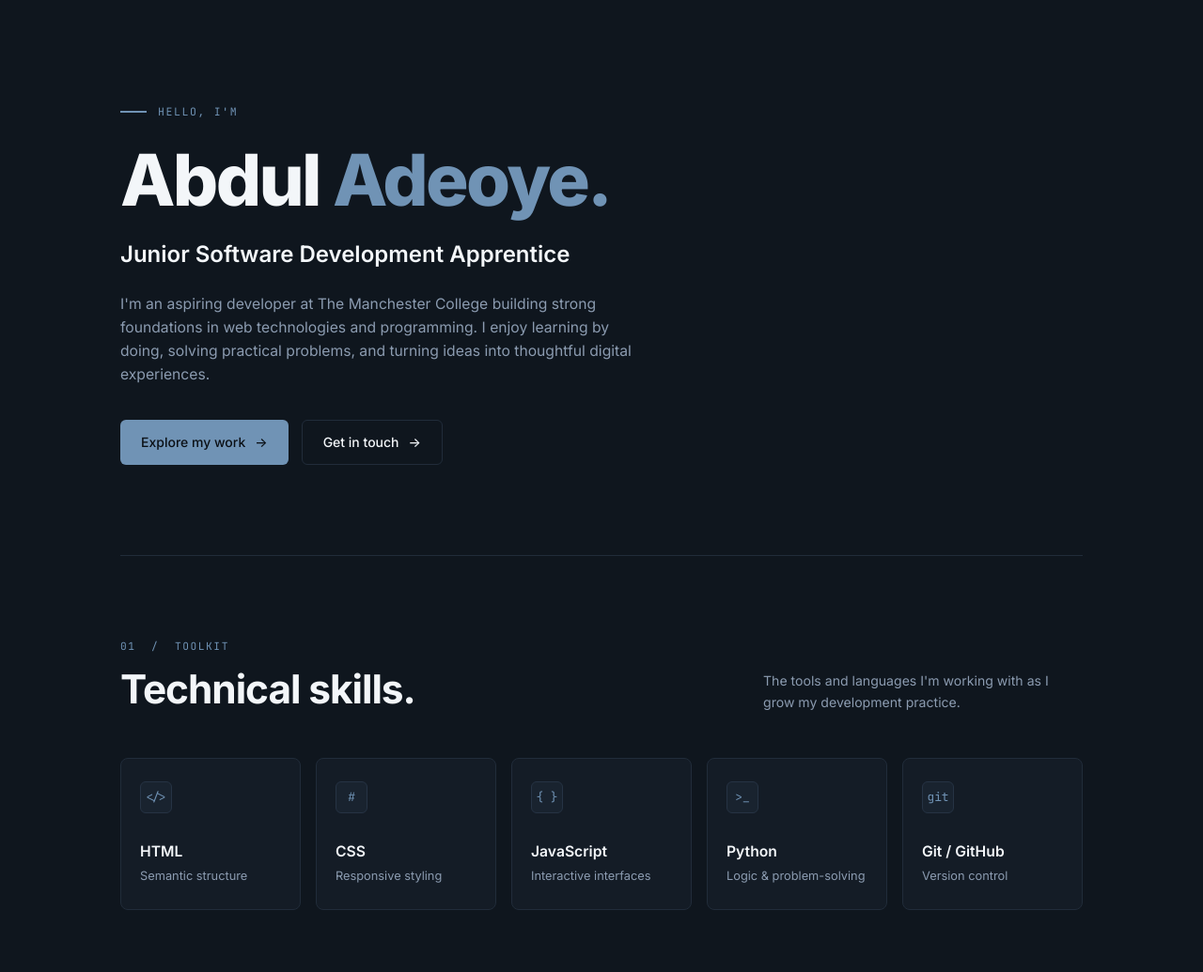
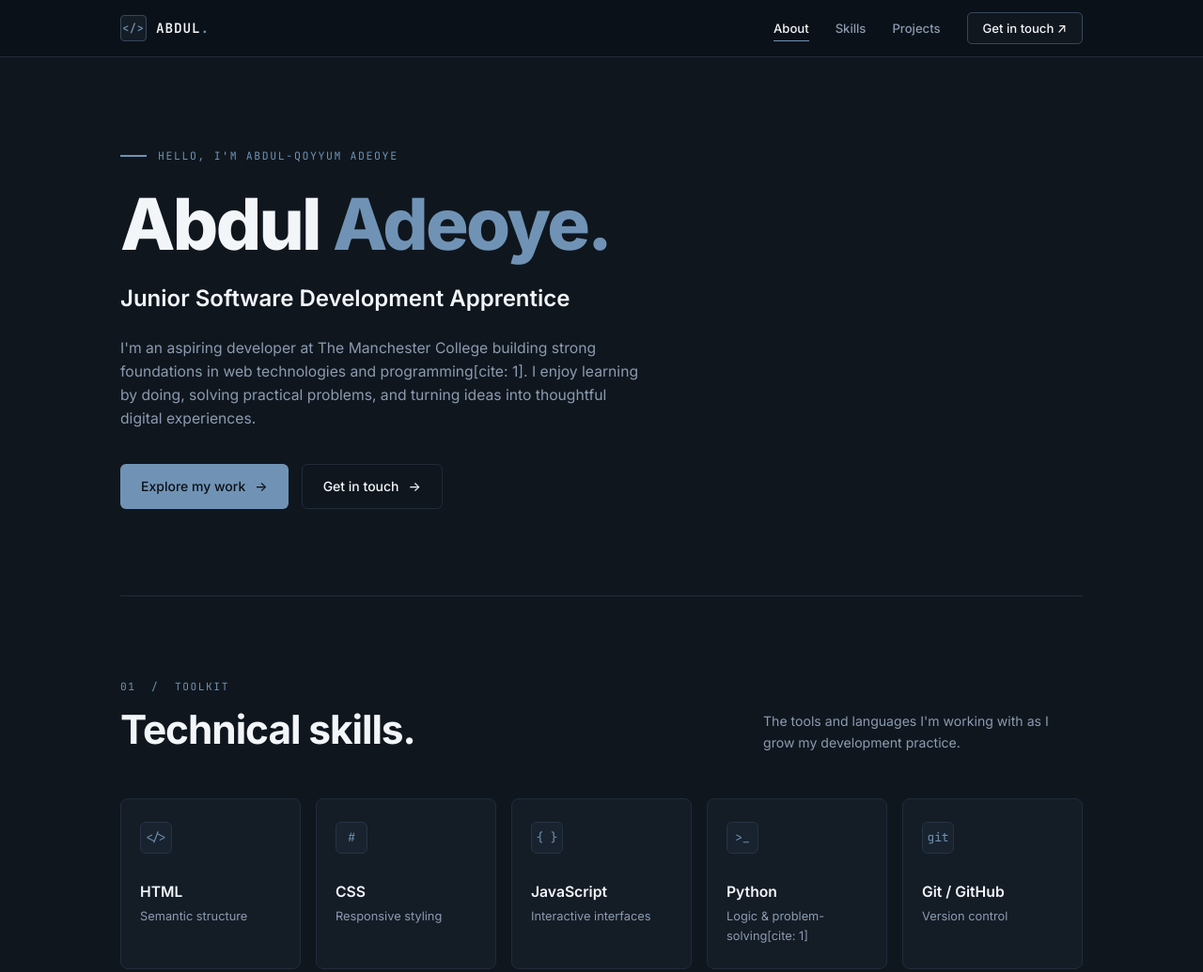
Before and after one commit to abdul-qoyyumadeoye-bot/My-Website, a plain HTML site: page html/index.html in a window 1280 px wide. Shown: the top 1035 px of the page at 94% size. Drawn offline with Linux system fonts and the light colour scheme.

Commit message:
made the navbar and it is interactive

```diff
--- a/css/style.css
+++ b/css/style.css
@@ -1,5 +1,6 @@
 :root {
   --bg-primary: #0f161e;
+  --bg-nav: rgba(12, 18, 25, 0.88);
   --bg-card: #141c26;
   --bg-card-hover: #18222e;
   --border-color: #212c3a;
@@ -20,6 +21,7 @@
 
 html {
   scroll-behavior: smooth;
+  scroll-padding-top: 76px;
 }
 
 body {
@@ -30,6 +32,104 @@ body {
   -webkit-font-smoothing: antialiased;
 }
 
+/* Navbar */
+.navbar {
+  position: sticky;
+  top: 0;
+  z-index: 100;
+  background-color: var(--bg-nav);
+  backdrop-filter: blur(10px);
+  border-bottom: 1px solid var(--border-color);
+}
+
+.nav-container {
+  max-width: 1080px;
+  margin: 0 auto;
+  padding: 16px 28px;
+  display: flex;
+  justify-content: space-between;
+  align-items: center;
+}
+
+.nav-brand {
+  display: inline-flex;
+  align-items: center;
+  gap: 10px;
+  text-decoration: none;
+  color: var(--text-main);
+  font-family: var(--font-mono);
+  font-weight: 600;
+  font-size: 0.9rem;
+  letter-spacing: 0.06em;
+}
+
+.brand-icon {
+  display: inline-flex;
+  align-items: center;
+  justify-content: center;
+  width: 28px;
+  height: 28px;
+  border: 1px solid var(--border-hover);
+  border-radius: 4px;
+  background-color: var(--bg-card);
+  color: var(--accent-slate);
+  font-size: 0.72rem;
+}
+
+.brand-dot {
+  color: var(--accent-slate);
+}
+
+.nav-links {
+  list-style: none;
+  display: flex;
+  align-items: center;
+  gap: 28px;
+}
+
+.nav-link {
+  position: relative;
+  text-decoration: none;
+  color: var(--text-muted);
+  font-size: 0.82rem;
+  font-weight: 500;
+  padding-bottom: 6px;
+  transition: color 0.2s ease;
+}
+
+.nav-link:hover,
+.nav-link.active {
+  color: var(--text-main);
+}
+
+.nav-link.active::after {
+  content: '';
+  position: absolute;
+  left: 0;
+  bottom: 0;
+  width: 100%;
+  height: 1.5px;
+  background-color: var(--accent-slate);
+}
+
+.nav-cta {
+  text-decoration: none;
+  color: var(--text-main);
+  font-size: 0.82rem;
+  font-weight: 500;
+  padding: 8px 16px;
+  border: 1px solid var(--border-hover);
+  border-radius: 5px;
+  background-color: rgba(20, 28, 38, 0.6);
+  transition: all 0.2s ease;
+}
+
+.nav-cta:hover {
+  border-color: var(--accent-slate);
+  background-color: var(--bg-card-hover);
+}
+
+/* Container & Borders */
 .container {
   max-width: 1080px;
   margin: 0 auto;
@@ -42,7 +142,7 @@ body {
 
 /* Hero */
 .hero {
-  padding: 110px 0 96px;
+  padding: 96px 0 92px;
 }
 
 .eyebrow {
@@ -374,8 +474,21 @@ body {
 }
 
 @media (max-width: 640px) {
+  .nav-container {
+    padding: 14px 20px;
+  }
+  .nav-links {
+    gap: 14px;
+  }
+  .nav-link {
+    font-size: 0.78rem;
+  }
+  .nav-cta {
+    padding: 6px 10px;
+    font-size: 0.76rem;
+  }
   .hero {
-    padding: 72px 0 64px;
+    padding: 68px 0 60px;
   }
   .section {
     padding: 64px 0;
--- a/html/index.html
+++ b/html/index.html
@@ -3,25 +3,42 @@
 <head>
   <meta charset="UTF-8">
   <meta name="viewport" content="width=device-width, initial-scale=1.0">
-  <title>Abdul Adeoye — Junior Software Development Apprentice</title>
+  <title>Abdul Adeoye</title>
   <link rel="preconnect" href="https://fonts.googleapis.com">
   <link rel="preconnect" href="https://fonts.gstatic.com" crossorigin>
-  <link href="https://fonts.googleapis.com/css2?family=Inter:wght@400;500;600;700;800&family=JetBrains+Mono:wght@400;500&display=swap" rel="stylesheet">
+  <link href="https://fonts.googleapis.com/css2?family=Inter:wght@400;500;600;700;800&family=JetBrains+Mono:wght@400;500;600&display=swap" rel="stylesheet">
   <link rel="stylesheet" href="/css/style.css">
 </head>
 <body>
 
+  <!-- Top Navigation Bar -->
+  <nav class="navbar" aria-label="Primary Navigation">
+    <div class="nav-container">
+      <a href="#about" class="nav-brand">
+        <span class="brand-icon">&lt;/&gt;</span>
+        <span class="brand-text">ABDUL<span class="brand-dot">.</span></span>
+      </a>
+
+      <ul class="nav-links">
+        <li><a href="#about" class="nav-link active">About</a></li>
+        <li><a href="#skills" class="nav-link">Skills</a></li>
+        <li><a href="#projects" class="nav-link">Projects</a></li>
+        <li><a href="#contact" class="nav-cta">Get in touch &#8599;</a></li>
+      </ul>
+    </div>
+  </nav>
+
   <main class="container">
-    <!-- Hero Section -->
-    <header id="top" class="hero section-border">
+    <!-- Hero / About Section -->
+    <header id="about" class="hero section-border">
       <div class="eyebrow">
         <span class="accent-line"></span>
-        <span>HELLO, I'M</span>
+        <span>HELLO, I'M ABDUL-QOYYUM ADEOYE</span>
       </div>
       <h1 class="hero-title">Abdul <span class="text-slate">Adeoye.</span></h1>
       <h2 class="hero-subtitle">Junior Software Development Apprentice</h2>
       <p class="hero-description">
-        I'm an aspiring developer at The Manchester College building strong foundations in web technologies and programming. I enjoy learning by doing, solving practical problems, and turning ideas into thoughtful digital experiences.
+        I'm an aspiring developer at The Manchester College building strong foundations in web technologies and programming[cite: 1]. I enjoy learning by doing, solving practical problems, and turning ideas into thoughtful digital experiences.
       </p>
       <div class="hero-actions">
         <a href="#projects" class="btn btn-primary">Explore my work <span class="arrow">&rarr;</span></a>
@@ -29,8 +46,8 @@
       </div>
     </header>
 
-    <!-- 01 / Toolkit -->
-    <section id="toolkit" class="section section-border">
+    <!-- 01 / Toolkit (Skills) -->
+    <section id="skills" class="section section-border">
       <div class="section-header">
         <div>
           <p class="section-label">01 &nbsp;/&nbsp; TOOLKIT</p>
@@ -63,7 +80,7 @@
         <article class="skill-card">
           <div class="icon-box">&gt;_</div>
           <h3>Python</h3>
-          <p>Logic &amp; problem-solving</p>
+          <p>Logic &amp; problem-solving[cite: 1]</p>
         </article>
 
         <article class="skill-card">
@@ -74,7 +91,7 @@
       </div>
     </section>
 
-    <!-- 02 / In Progress -->
+    <!-- 02 / In Progress (Projects) -->
     <section id="projects" class="section section-border">
       <div class="section-header">
         <div>
@@ -124,7 +141,7 @@
             Strengthening my computer science fundamentals through independent study, including Harvard CS50, while putting new concepts into practice through hands-on exercises.
           </p>
           <div class="tags">
-            <span class="tag">Computer science</span>
+            <span class="tag">Computer science[cite: 1]</span>
             <span class="tag">Self-directed learning</span>
           </div>
         </article>
@@ -156,7 +173,7 @@
 
       <div class="bottom-bar">
         <span>&copy; 2026 Abdul Adeoye. Built with curiosity.</span>
-        <a href="#top" class="back-to-top">Back to top &uarr;</a>
+        <a href="#about" class="back-to-top">Back to top &uarr;</a>
       </div>
     </footer>
   </main>
--- a/js/script.js
+++ b/js/script.js
@@ -1,22 +1,46 @@
 document.addEventListener('DOMContentLoaded', () => {
-  // Subtle fade-in animation on scroll for cards and sections
+  // 1. Subtle fade-in animation on scroll for cards
   const animatedElements = document.querySelectorAll(
     '.skill-card, .project-card, .contact-card'
   );
 
   animatedElements.forEach((el) => el.classList.add('reveal'));
 
-  const observer = new IntersectionObserver(
+  const revealObserver = new IntersectionObserver(
     (entries) => {
       entries.forEach((entry) => {
         if (entry.isIntersecting) {
           entry.target.classList.add('visible');
-          observer.unobserve(entry.target);
+          revealObserver.unobserve(entry.target);
         }
       });
     },
     { threshold: 0.12 }
   );
 
-  animatedElements.forEach((el) => observer.observe(el));
+  animatedElements.forEach((el) => revealObserver.observe(el));
+
+  // 2. Highlight active navbar link based on scroll position
+  const sections = document.querySelectorAll('#about, #skills, #projects');
+  const navLinks = document.querySelectorAll('.nav-link');
+
+  const updateActiveNav = () => {
+    let currentSectionId = 'about';
+
+    sections.forEach((section) => {
+      const sectionTop = section.offsetTop - 140;
+      if (window.scrollY >= sectionTop) {
+        currentSectionId = section.getAttribute('id');
+      }
+    });
+
+    navLinks.forEach((link) => {
+      link.classList.remove('active');
+      if (link.getAttribute('href') === `#${currentSectionId}`) {
+        link.classList.add('active');
+      }
+    });
+  };
+
+  window.addEventListener('scroll', updateActiveNav, { passive: true });
 });
```
